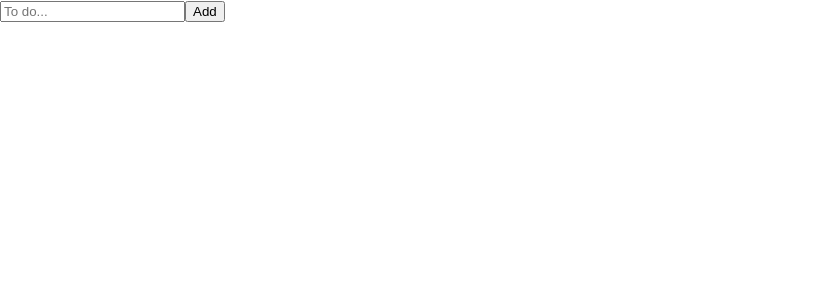
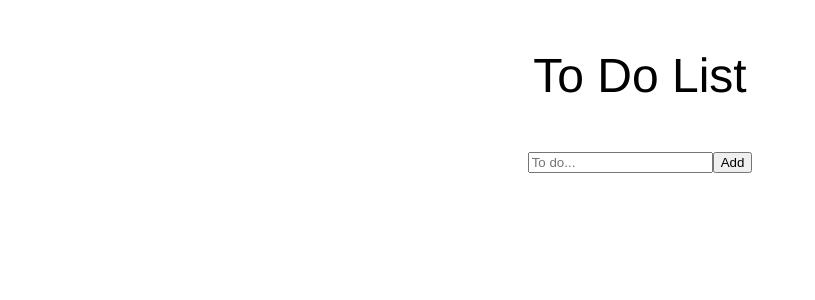
Before and after one commit to abbygottlich/storybook-example-app, a React (Create React App) app in the folder todo-example-app/: page / in a window 1280 px wide. Shown: the top 300 px of the page, without its empty margins (0-815 px from the left). Built offline with nearby package versions, Linux system fonts and the light colour scheme.

Commit message:
started styling and added sass

```diff
--- a/todo-example-app/package.json
+++ b/todo-example-app/package.json
@@ -6,6 +6,7 @@
     "@testing-library/jest-dom": "^4.2.4",
     "@testing-library/react": "^9.3.2",
     "@testing-library/user-event": "^7.1.2",
+    "node-sass": "^4.13.1",
     "react": "^16.13.0",
     "react-dom": "^16.13.0",
     "react-scripts": "3.4.0",
--- a/todo-example-app/src/App.css
+++ /dev/null
@@ -1,3 +0,0 @@
-.list-item-wrapper {
-  display: flex;
-}
--- a/todo-example-app/src/App.js
+++ b/todo-example-app/src/App.js
@@ -1,5 +1,5 @@
 import React from "react";
-import "./App.css";
+import "./App.scss";
 import ShowGoodJob from "./components/GoodJob";
 
 class App extends React.Component {
@@ -46,12 +46,15 @@ class App extends React.Component {
   render() {
     return (
       <div>
+        <p>To Do List</p>
+        <div className="input-add-wrapper">
           <input
             onChange={this.onChange}
             id="todo"
             placeholder="To do..."
           ></input>
           <button onClick={this.onAdd}>Add</button>
+        </div>
         <ul>
           {this.list.map((item, index) => {
             return (
--- /dev/null
+++ b/todo-example-app/src/App.scss
@@ -0,0 +1,13 @@
+p {
+  font-family: "Helvetica";
+  font-size: 48px;
+  text-align: center;
+}
+
+.input-add-wrapper {
+  text-align: center;
+}
+
+.list-item-wrapper {
+  display: flex;
+}
```
Also changed, not shown: 1 other file (tests, documents, lock files or other folders). Lines whose indentation alone changed are shown as unchanged.
